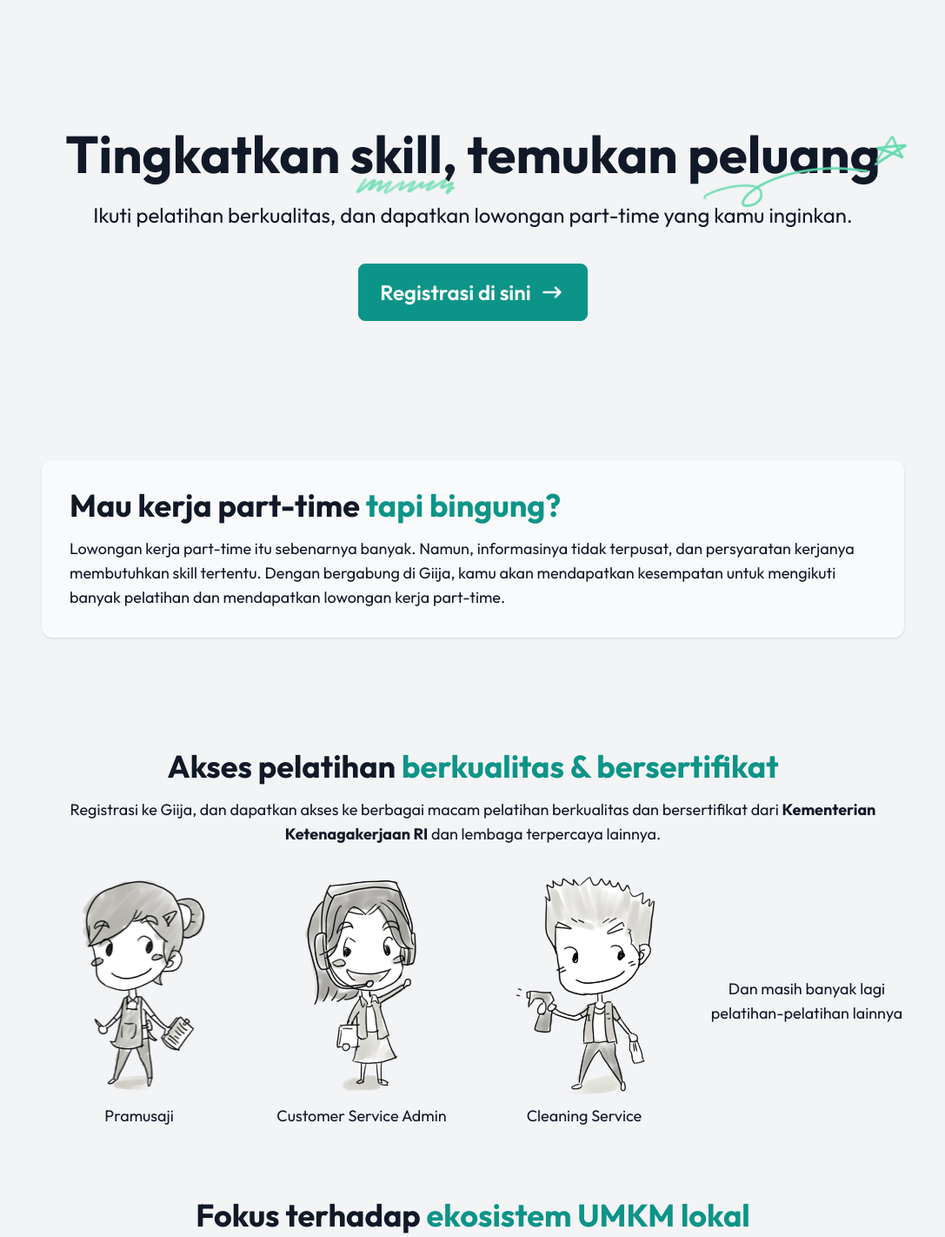
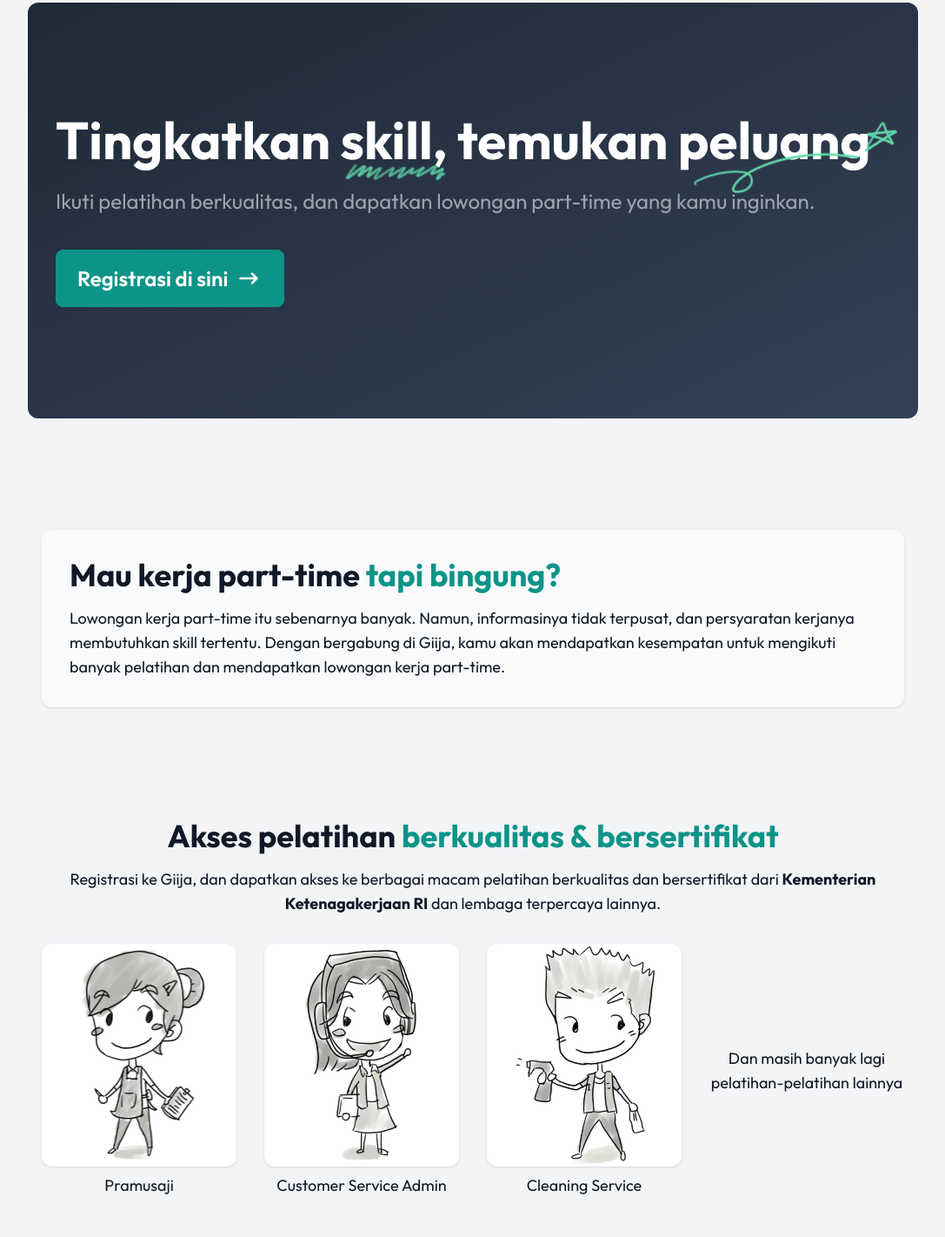
Before and after one commit to giija/web, an Astro site: page / in a window 1280 px wide. Shown: the part 77-1499 px from the top of the page at 87% size, without its empty margins (96-1183 px from the left). Built offline with nearby package versions, Linux system fonts and the light colour scheme; Astro itself is replaced by a stand-in of ours.

Commit message:
fix: style hero on homepage

```diff
--- a/src/pages/index.astro
+++ b/src/pages/index.astro
@@ -33,12 +33,15 @@
             >
           </div>
         </nav>
-        <article class="max-w-screen-lg mx-auto my-40 px-4 text-center">
+        <article class="max-w-screen-lg mx-auto my-4">
+          <div
+            class="bg-gradient-to-br from-gray-800 to-slate-700 text-white rounded-xl py-32 px-8"
+          >
             <h1 class="text-6xl font-bold mb-6">
               Tingkatkan <span class="underline-scribble">skill</span>, temukan
               <span class="underline-twinkle">peluang</span>
             </h1>
-          <p class="text-2xl mx-auto mb-10">
+            <p class="text-2xl text-gray-400 mx-auto mb-10">
               Ikuti pelatihan berkualitas, dan dapatkan lowongan part-time yang
               kamu inginkan.
             </p>
@@ -63,6 +66,7 @@
                   d="M19 12H5m14 0-4 4m4-4-4-4"></path>
               </svg>
             </button>
+          </div>
         </article>
       </header>
 
@@ -99,13 +103,17 @@
           </p>
           <ul class="grid grid-cols-2 md:grid-cols-4 gap-8">
             <li>
-              <div class="w-full h-64 mb-2 flex justify-center">
+              <div
+                class="w-full bg-white rounded-xl shadow h-64 mb-2 flex justify-center"
+              >
                 <img class="h-full" src="/web/images/pramusaji.png" alt="" />
               </div>
               <p class="text-lg">Pramusaji</p>
             </li>
             <li>
-              <div class="w-full h-64 mb-2 flex justify-center">
+              <div
+                class="w-full bg-white rounded-xl shadow h-64 mb-2 flex justify-center"
+              >
                 <img
                   class="h-full"
                   src="/web/images/customer-service.png"
@@ -115,7 +123,9 @@
               <p class="text-lg">Customer Service Admin</p>
             </li>
             <li>
-              <div class="w-full h-64 mb-2 flex justify-center">
+              <div
+                class="w-full bg-white rounded-xl shadow h-64 mb-2 flex justify-center"
+              >
                 <img
                   class="h-full"
                   src="/web/images/cleaning-service.png"
```
Lines whose indentation alone changed are shown as unchanged.
